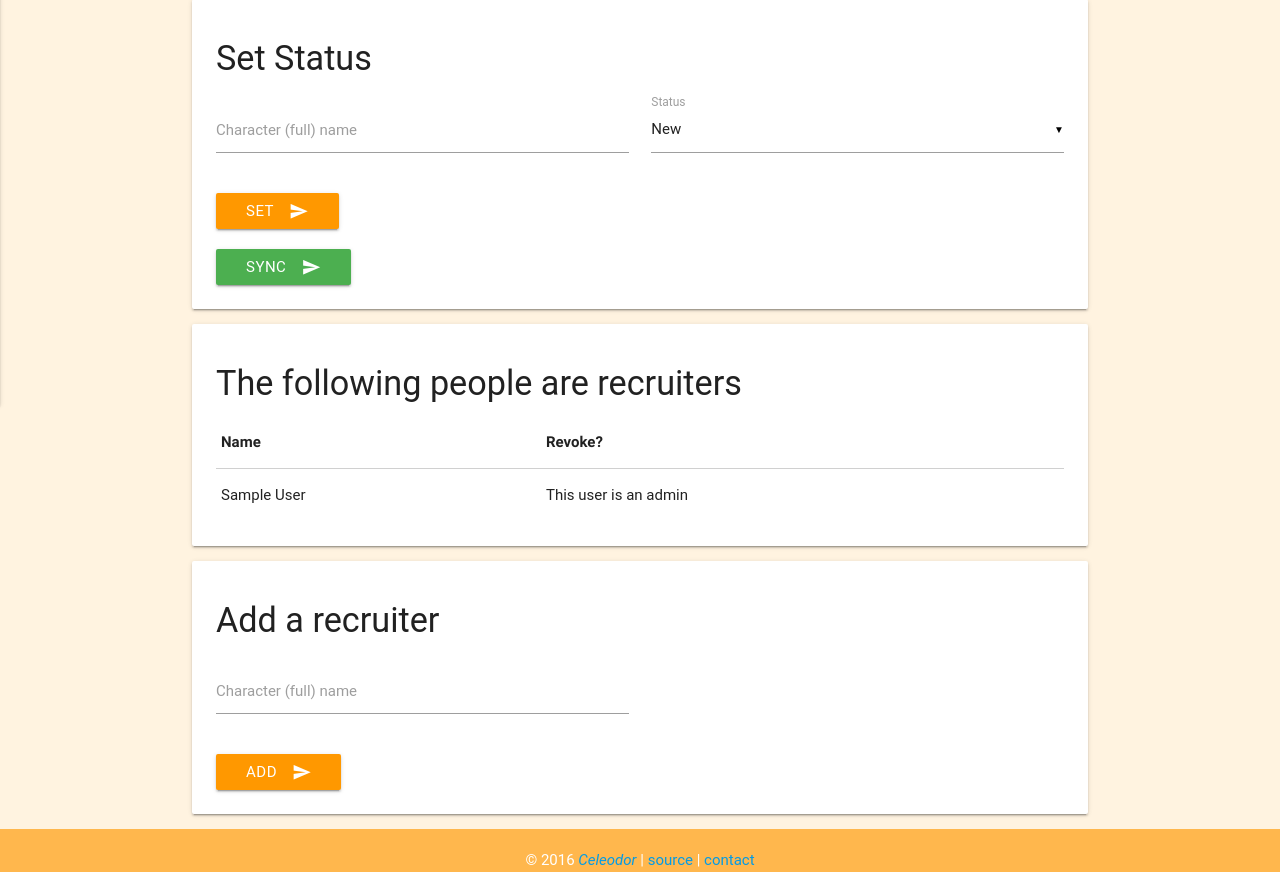
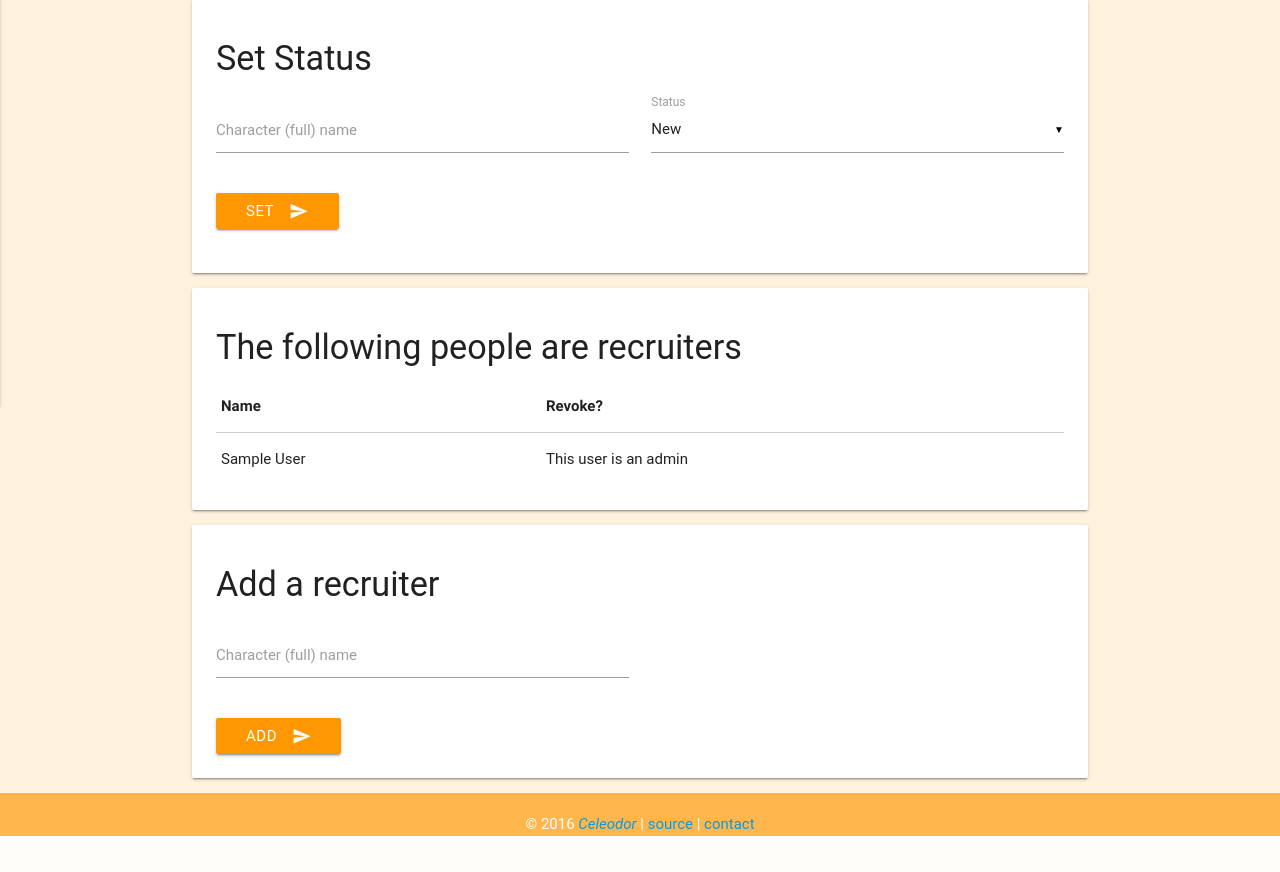
Before and after one commit to Celeo/GETIN-Auth, a Flask app: page /admin in a window 1280 px wide. Shown: the part 455-1327 px from the top of the page. After the commit the page ends 1291 px from the top, so only its background shows below. Run offline with Flask 2, Linux system fonts and the light colour scheme; a user stored in the database is signed in; tables that the repository leaves empty hold one stand-in row (values such as "Sample post"); parts of the project's set-up code (start-up, migrations or seed data) failed here and were passed over; some libraries are stand-ins or nearby versions; some web fonts are replaced.

Commit message:
Removed duplicate sync button

```diff
--- a/hr/templates/admin.html
+++ b/hr/templates/admin.html
@@ -58,9 +58,6 @@
             </div>
         </div>
     </form>
-    <a class="btn waves-effect waves-light green" id="import" href="#">Sync
-        <i class="material-icons right">send</i>
-    </a>
 </div>
 
 <div class="card-panel">
```
